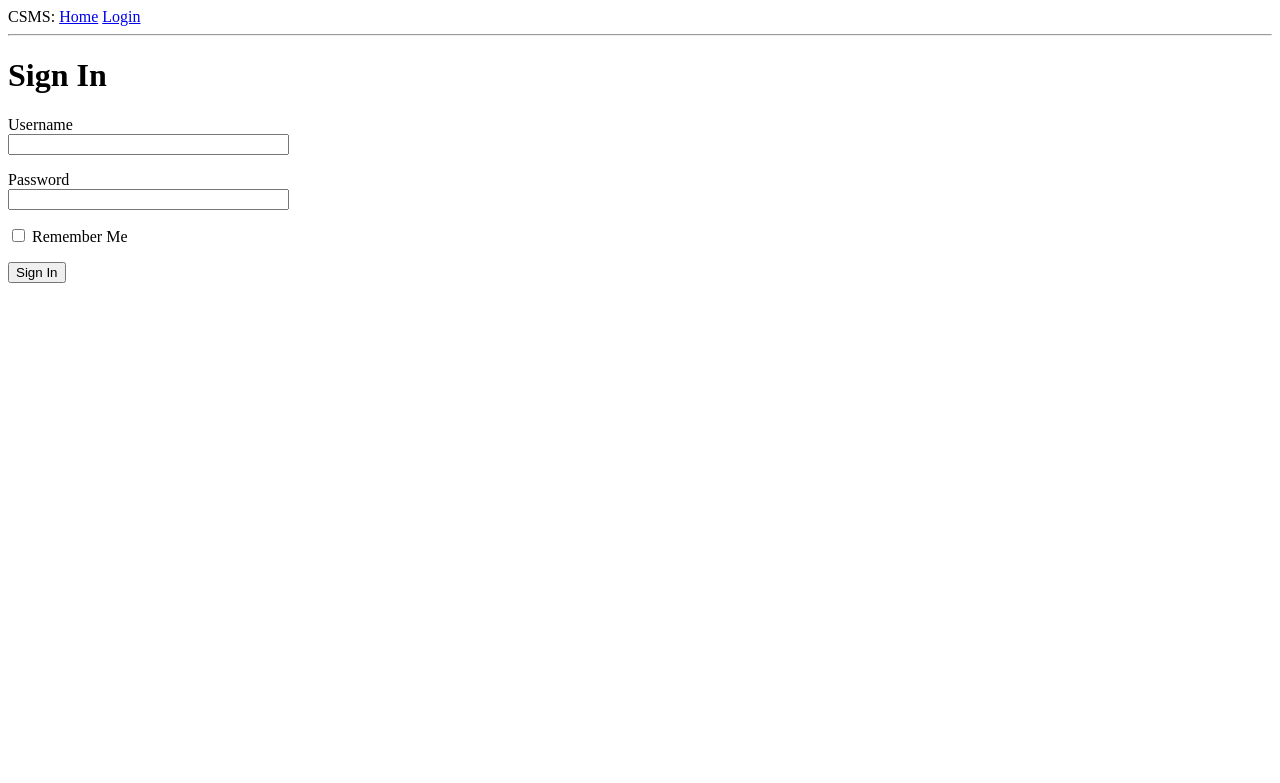
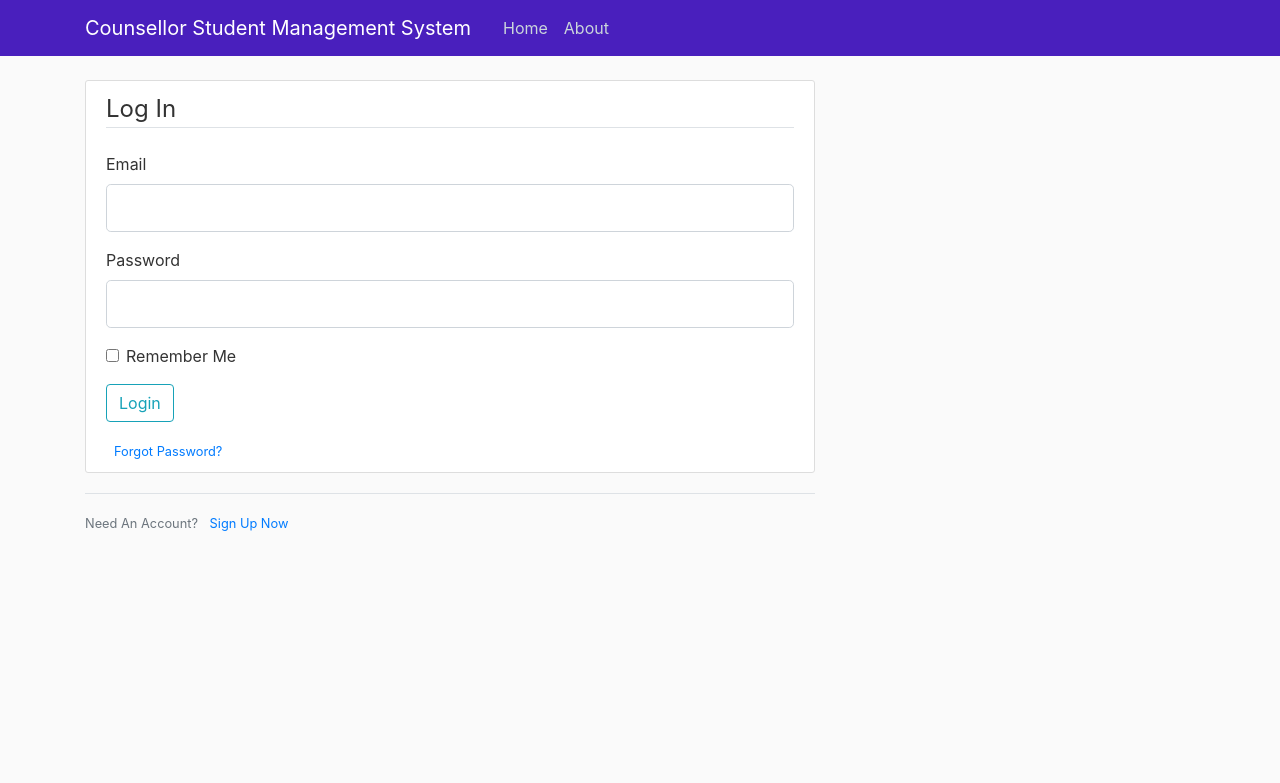
Before and after one commit to karunatharaka/csms, a Flask app: page /login in a window 1280 px wide. Shown: the top 783 px of the page. Run offline with Flask 2, Linux system fonts and the light colour scheme; some libraries are stand-ins or nearby versions.

Commit message:
Added basic CSS

```diff
--- a/app/forms.py
+++ b/app/forms.py
@@ -1,9 +1,52 @@
 from flask_wtf import FlaskForm
-from wtforms import StringField, PasswordField, BooleanField, SubmitField
-from wtforms.validators import DataRequired
+from flask_wtf.file import FileField, FileAllowed
+from flask_login import current_user
+from wtforms import StringField, PasswordField, SubmitField, BooleanField
+from wtforms.validators import DataRequired, Length, Email, EqualTo, ValidationError
+# from flaskblog.models import User
+
+
+# class RegistrationForm(FlaskForm):
+    # username = StringField('Username',validators=[DataRequired(), Length(min=2, max=20)])
+    # email = StringField('Email',validators=[DataRequired(), Email()])
+    # password = PasswordField('Password', validators=[DataRequired()])
+    # confirm_password = PasswordField('Confirm Password',validators=[DataRequired(), EqualTo('password')])
+    # submit = SubmitField('Sign Up')
+#
+    # def validate_username(self, username):
+        # user = User.query.filter_by(username=username.data).first()
+        # if user:
+            # raise ValidationError('That username is taken. Please choose a different one.')
+#
+    # def validate_email(self, email):
+        # user = User.query.filter_by(email=email.data).first()
+        # if user:
+            # raise ValidationError('That email is taken. Please choose a different one.')
+
 
 class LoginForm(FlaskForm):
-    username = StringField('Username', validators=[DataRequired()])
+    email = StringField('Email',validators=[DataRequired(), Email()])
     password = PasswordField('Password', validators=[DataRequired()])
-    remember_me = BooleanField('Remember Me')
-    submit = SubmitField('Sign In')
+    remember = BooleanField('Remember Me')
+    submit = SubmitField('Login')
+
+
+
+
+class UpdateAccountForm(FlaskForm):
+    username = StringField('Username',validators=[DataRequired(), Length(min=2, max=20)])
+    email = StringField('Email',validators=[DataRequired(), Email()])
+    picture = FileField('Update Profile Picture', validators=[FileAllowed(['jpg', 'png'])])
+    submit = SubmitField('Update')
+
+    # def validate_username(self, username):
+    #     if username.data != current_user.username:
+    #         user = User.query.filter_by(username=username.data).first()
+    #         if user:
+    #             raise ValidationError('That username is taken. Please choose a different one.')
+
+    # def validate_email(self, email):
+    #     if email.data != current_user.email:
+    #         user = User.query.filter_by(email=email.data).first()
+    #         if user:
+    #             raise ValidationError('That email is taken. Please choose a different one.')
--- a/app/routes.py
+++ b/app/routes.py
@@ -1,5 +1,5 @@
 from app import app
-from flask import render_template, flash, redirect
+from flask import render_template, flash, redirect, url_for
 from app.forms import LoginForm
 
 @app.route("/")
@@ -8,10 +8,18 @@ def home():
     user = {'username': 'Harish'}
     return render_template('index.html',title = "Home",user=user )
 
+@app.route("/about")
+def about():
+    return render_template('about.html', title = "About")
+
 @app.route("/login", methods = ['GET','POST'])
 def login():
     form = LoginForm()
     if form.validate_on_submit():
         flash('Login requested for user {}, remember_me={}'.format(form.username.data, form.remember_me.data))
-        return redirect('/home')
+        return redirect(url_for('home'))
     return render_template('login.html',title = "Login" , form = form)
+
+@app.route("/register",methods = ['GET','POST'])
+def register():
+    return "Register Page "
--- /dev/null
+++ b/app/static/main.css
@@ -0,0 +1,33 @@
+body {
+    background: #fafafa;
+    color: #333333;
+    margin-top: 5rem;
+  }
+
+  h1, h2, h3, h4, h5, h6 {
+    color: #444444;
+  }
+
+  .bg-steel {
+    background-color: #491fbd;
+  }
+
+  .site-header .navbar-nav .nav-link {
+    color: #cbd5db;
+  }
+
+  .site-header .navbar-nav .nav-link:hover {
+    color: #ffffff;
+  }
+
+  .site-header .navbar-nav .nav-link.active {
+    font-weight: 500;
+  }
+
+  .content-section {
+    background: #ffffff;
+    padding: 10px 20px;
+    border: 1px solid #dddddd;
+    border-radius: 3px;
+    margin-bottom: 20px;
+  }
--- a/app/templates/base.html
+++ b/app/templates/base.html
@@ -1,28 +1,75 @@
+<!DOCTYPE html>
 <html>
 <head>
+    <!-- Required meta tags -->
+    <meta charset="utf-8">
+    <meta name="viewport" content="width=device-width, initial-scale=1, shrink-to-fit=no">
+
+    <!-- Bootstrap CSS -->
+    <link rel="stylesheet" href="https://maxcdn.bootstrapcdn.com/bootstrap/4.0.0/css/bootstrap.min.css" integrity="sha384-Gn5384xqQ1aoWXA+058RXPxPg6fy4IWvTNh0E263XmFcJlSAwiGgFAW/dAiS6JXm" crossorigin="anonymous">
+
+    <link rel="stylesheet" type="text/css" href="{{ url_for('static', filename='main.css') }}">
+
     {% if title %}
-        <title> {{ title }} </title>
+    <title>{{ title }} - CSMS</title>
     {% else %}
-        <title> CSMS </title>
+    <title>CSMS</title>
     {% endif %}
 </head>
+<body>
+    <header class="site-header">
+      <nav class="navbar navbar-expand-md navbar-dark bg-steel fixed-top">
+        <div class="container">
+          <a class="navbar-brand mr-4" href="/">Counsellor Student Management System</a>
+          <button class="navbar-toggler" type="button" data-toggle="collapse" data-target="#navbarToggle" aria-controls="navbarToggle" aria-expanded="false" aria-label="Toggle navigation">
+            <span class="navbar-toggler-icon"></span>
+          </button>
+          <div class="collapse navbar-collapse" id="navbarToggle">
+            <div class="navbar-nav mr-auto">
+              <a class="nav-item nav-link" href="{{ url_for('home') }}">Home</a>
+              <a class="nav-item nav-link" href="{{ url_for('about') }}">About</a>
+            </div>
+            <!-- Navbar Right Side -->
 
-    <body>
-        <div>CSMS: <a href="/home">Home</a> <a href="/login">Login</a></div>
-        <hr>
+          </div>
+        </div>
+      </nav>
+    </header>
+    <main role="main" class="container">
+      <div class="row">
+          <div class="col-md-8">
+              <!-- Alert or Ack messages  -->
+              {% for category, message in get_flashed_messages(with_categories=true) %}
+              <div class="alert alert-{{ category }}">
+                  {% if category == 'danger' %}
+                    <strong>{{message}}</strong>
+                  {% else %}
+                    {{ message }}
+                  {% endif %}
+                  <button type="button" class="close" data-dismiss="alert" aria-label="Close">
+                      <span aria-hidden="true">&times;</span>
+                  </button>
+              </div>
+              {% endfor %}
 
-        {% with messages = get_flashed_messages() %}
-        {% if messages %}
-        <ul>
-            {% for message in messages %}
-            <li>{{ message }}</li>
-            {% endfor %}
-        </ul>
-        {% endif %}
-        {% endwith %}
+
+	      <!-- block scripts -->
 
           {% block content %}
+
           {% endblock %}
+
+
+          </div>
+        <!--Dashboard-->
+      </div>
+    </main>
+
+
+    <!-- Optional JavaScript -->
+    <!-- jQuery first, then Popper.js, then Bootstrap JS -->
+    <script src="https://code.jquery.com/jquery-3.2.1.slim.min.js" integrity="sha384-KJ3o2DKtIkvYIK3UENzmM7KCkRr/rE9/Qpg6aAZGJwFDMVNA/GpGFF93hXpG5KkN" crossorigin="anonymous"></script>
+    <script src="https://cdnjs.cloudflare.com/ajax/libs/popper.js/1.12.9/umd/popper.min.js" integrity="sha384-ApNbgh9B+Y1QKtv3Rn7W3mgPxhU9K/ScQsAP7hUibX39j7fakFPskvXusvfa0b4Q" crossorigin="anonymous"></script>
+    <script src="https://maxcdn.bootstrapcdn.com/bootstrap/4.0.0/js/bootstrap.min.js" integrity="sha384-JZR6Spejh4U02d8jOt6vLEHfe/JQGiRRSQQxSfFWpi1MquVdAyjUar5+76PVCmYl" crossorigin="anonymous"></script>
 </body>
-
 </html>
--- a/app/templates/login.html
+++ b/app/templates/login.html
@@ -1,18 +1,55 @@
 {% extends "base.html" %}
 
 {% block content %}
-    <h1>Sign In</h1>
-    <form action="" method="post" novalidate>
-        {{ form.hidden_tag() }}
-        <p>
-            {{ form.username.label }}<br>
-            {{ form.username(size=32) }}
-        </p>
-        <p>
-            {{ form.password.label }}<br>
-            {{ form.password(size=32) }}
-        </p>
-        <p>{{ form.remember_me() }} {{ form.remember_me.label }}</p>
-        <p>{{ form.submit() }}</p>
-    </form>
+
+
+    <div class="content-section">
+        <form method="POST" action="">
+            {{ form.hidden_tag() }}
+            <fieldset class="form-group">
+                <legend class="border-bottom mb-4">Log In</legend>
+                <div class="form-group">
+                    {{ form.email.label(class="form-control-label") }}
+                    {% if form.email.errors %}
+                        {{ form.email(class="form-control form-control-lg is-invalid") }}
+                        <div class="invalid-feedback">
+                            {% for error in form.email.errors %}
+                                <span>{{ error }}</span>
+                            {% endfor %}
+                        </div>
+                    {% else %}
+                        {{ form.email(class="form-control form-control-lg") }}
+                    {% endif %}
+                </div>
+                <div class="form-group">
+                    {{ form.password.label(class="form-control-label") }}
+                    {% if form.password.errors %}
+                        {{ form.password(class="form-control form-control-lg is-invalid") }}
+                        <div class="invalid-feedback">
+                            {% for error in form.password.errors %}
+                                <span>{{ error }}</span>
+                            {% endfor %}
+                        </div>
+                    {% else %}
+                        {{ form.password(class="form-control form-control-lg") }}
+                    {% endif %}
+                </div>
+                <div class="form-check">
+                    {{ form.remember(class="form-check-input") }}
+                    {{ form.remember.label(class="form-check-label") }}
+                </div>
+            </fieldset>
+            <div class="form-group">
+                {{ form.submit(class="btn btn-outline-info") }}
+            </div>
+            <small class="text-muted ml-2">
+                <a href="#">Forgot Password?</a>
+            </small>
+        </form>
+    </div>
+    <div class="border-top pt-3">
+        <small class="text-muted">
+            Need An Account? <a class="ml-2" href="{{ url_for('register') }}">Sign Up Now</a>
+        </small>
+    </div>
 {% endblock %}
--- a/config.py
+++ b/config.py
@@ -1,4 +1,9 @@
 import os
+basedir = os.path.abspath(os.path.dirname(__file__))
 
 class Config(object):
     SECRET_KEY = os.environ.get('SECRET_KEY') or '5791628bb0b13ce0c676dfde280ba245'
+
+    SQLALCHEMY_DATABASE_URI = os.environ.get('SQLALCHEMY_DATABASE_URI') or 'sqlite:///' + os.path.join(basedir , 'app.db')
+
+    SQLALCHEMY_TRACK_MODIFICATIONS = False
```
Also changed, not shown: app/__init__.py (+4 -10 lines), app/templates/about.html (added, +7 -0 lines), app/templates/dump.html (added, +107 -0 lines). Lines whose indentation alone changed are shown as unchanged.
